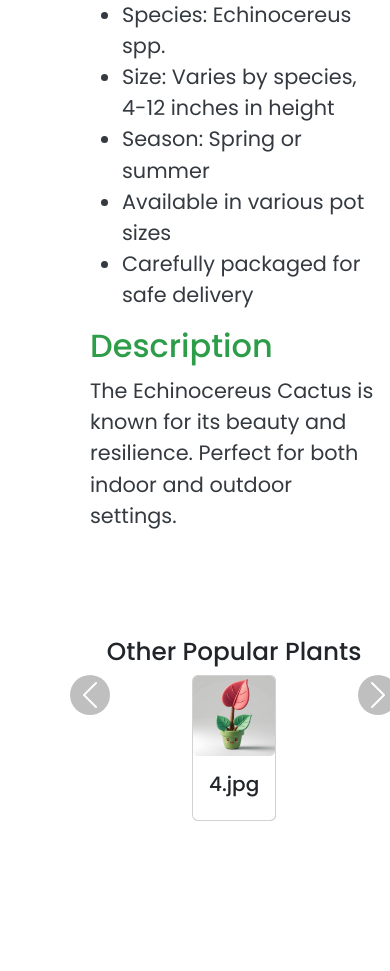
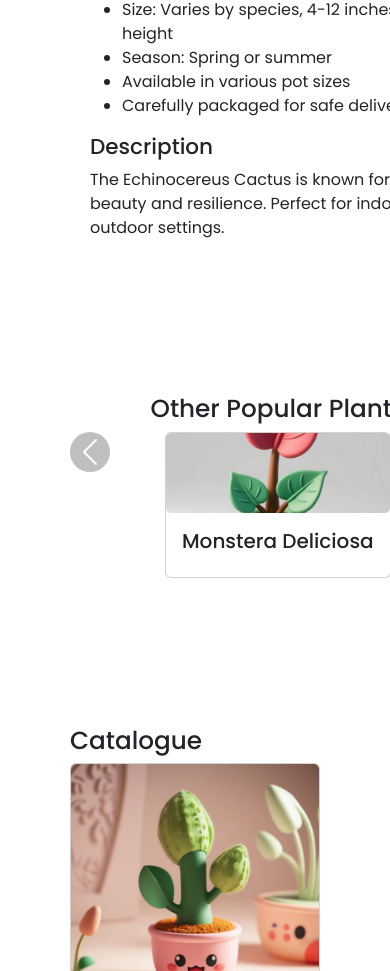
Before and after one commit to QuivyGM/24-OS_Project2, a React (Create React App) app in the folder Plantopia/: page /Plants in a window 390 px wide. Shown: the part 1029-2000 px from the top of the page. Built offline with nearby package versions, Linux system fonts and the light colour scheme.

Commit message:
final placement commits
fixed placements of page elements
needs adjustment so all elements works as intended

```diff
--- a/Plantopia/src/components/Plants.js
+++ b/Plantopia/src/components/Plants.js
@@ -3,14 +3,126 @@ import React, { useRef, useState } from 'react';
 import { useNavigate } from 'react-router-dom';
 import '../styles/pages/_plants.scss';
 
-// Plants component
+// Sample Data
+const popularPlants = [
+    { id: 1, image: './images/1.jpg', title: 'Fiddle Leaf Fig' },
+    { id: 2, image: './images/2.jpg', title: 'Snake Plant' },
+    { id: 3, image: './images/3.jpg', title: 'Peace Lily' },
+    { id: 4, image: './images/4.jpg', title: 'Monstera Deliciosa' },
+];
+
+// Carousel Item Component
+const CarouselItem = ({ image, title, isActive }) => (
+    <div className={`carousel-item ${isActive ? 'active' : ''}`}>
+        <div className="product-card card mx-auto">
+            <img
+                src={image}
+                alt={`Image of ${title}`}
+                className="card-img-top"
+                loading="lazy"
+            />
+            <div className="card-body">
+                <h5 className="card-title">{title}</h5>
+            </div>
+        </div>
+    </div>
+);
+
+// Weekly Others Component
+const WeeklyOthers = () => (
+    <div className="weekly_others">
+    <h2>Other Popular Plants</h2>
+    <div id="horizontalCarousel" className="carousel slide" data-bs-ride="carousel">
+        <div className="carousel-inner">
+            {popularPlants.map((plant, index) => (
+                <CarouselItem
+                    key={plant.id}
+                    image={plant.image}
+                    title={plant.title}
+                    isActive={index === 0}
+                />
+            ))}
+        </div>
+        <button
+            className="carousel-control-prev"
+            type="button"
+            data-bs-target="#horizontalCarousel"
+            data-bs-slide="prev"
+            aria-label="Previous popular plants"
+        >
+            <span className="carousel-control-prev-icon" aria-hidden="true"></span>
+        </button>
+        <button
+            className="carousel-control-next"
+            type="button"
+            data-bs-target="#horizontalCarousel"
+            data-bs-slide="next"
+            aria-label="Next popular plants"
+        >
+            <span className="carousel-control-next-icon" aria-hidden="true"></span>
+        </button>
+    </div>
+</div>
+);
+
+// Catalogue Component
+const Catalogue = () => {
+    const plantCatalogue = [
+        { id: 1, image: './images/1.jpg', title: 'Modern Picture 1', rating: 5 },
+        { id: 2, image: './images/2.jpg', title: 'Modern Picture 2', rating: 4 },
+        { id: 3, image: './images/3.jpg', title: 'Modern Picture 3', rating: 3 },
+        { id: 4, image: './images/4.jpg', title: 'Modern Picture 4', rating: 4 },
+        { id: 5, image: './images/5.jpg', title: 'Modern Picture 5', rating: 4 },
+        { id: 6, image: './images/6.jpg', title: 'Modern Picture 6', rating: 4 },
+        { id: 7, image: './images/7.jpg', title: 'Modern Picture 7', rating: 4 },
+        { id: 8, image: './images/8.jpg', title: 'Modern Picture 8', rating: 4 },
+    ];
+
+    return (
+        <section className="catalogue mt-5">
+            <h2>Catalogue</h2>
+            <div className="row">
+                {Array.from({ length: Math.ceil(plantCatalogue.length / 4) }).map((_, rowIndex) => (
+                    <React.Fragment key={rowIndex}>
+                        {plantCatalogue.slice(rowIndex * 4, rowIndex * 4 + 4).map((plant) => (
+                            <div key={plant.id} className="col-md-3">
+                                <div className="product-card card">
+                                    <img
+                                        src={plant.image}
+                                        alt={`Image of ${plant.title}`}
+                                        className="card-img-top"
+                                        loading="lazy"
+                                    />
+                                    <div className="card-body">
+                                        <h5 className="card-title">{plant.title}</h5>
+                                        <div className="star-rating">
+                                            {[...Array(5)].map((_, index) => (
+                                                <span
+                                                    key={index}
+                                                    className={`star ${index < plant.rating ? 'filled' : ''}`}
+                                                >
+                                                    &#9733;
+                                                </span>
+                                            ))}
+                                        </div>
+                                        <button className="btn btn-outline-primary">See More</button>
+                                    </div>
+                                </div>
+                            </div>
+                        ))}
+                    </React.Fragment>
+                ))}
+            </div>
+        </section>
+    );
+};
+
+// Plants Component
 const Plants = () => {
-    // State and references
     const navigate = useNavigate();
     const searchInputRef = useRef(null);
     const [showInput, setShowInput] = useState(false);
 
-    // Handlers for navigation
     const handleLogoClick = (event) => {
         event.preventDefault();
         navigate('/');
@@ -29,12 +141,9 @@ const Plants = () => {
             <header className="overlay">
                 <nav className="navbar navbar-expand-lg bg-body-tertiary navbar-main">
                     <div className="container-fluid navbar-box d-flex">
-                        {/* Navbar Brand */}
                         <a className="navbar-brand" href="#" onClick={handleLogoClick}>
-                            <img src="/images/logo.png" alt="logo" />
+                            <img src="/images/logo.png" alt="Plantopia Logo" />
                         </a>
-
-                        {/* Navbar Toggle for Mobile View */}
                         <button
                             className="navbar-toggler"
                             type="button"
@@ -46,33 +155,21 @@ const Plants = () => {
                         >
                             <span className="navbar-toggler-icon"></span>
                         </button>
-
-                        {/* Navbar Links */}
                         <div className="collapse navbar-collapse nav-center" id="navbarSupportedContent">
                             <ul className="navbar-nav mb-2 mb-lg-0">
                                 <li className="nav-item">
-                                    <a className="nav-link active" href="#">
-                                        Plants
-                                    </a>
+                                    <a className="nav-link active" href="#plants">Plants</a>
                                 </li>
                                 <li className="nav-item">
-                                    <a className="nav-link active" href="#">
-                                        Community
-                                    </a>
+                                    <a className="nav-link active" href="#community">Community</a>
                                 </li>
                                 <li className="nav-item" onClick={handleShopClick}>
-                                    <a className="nav-link active" href="#">
-                                        Shop
-                                    </a>
+                                    <a className="nav-link active" href="#shop">Shop</a>
                                 </li>
                                 <li className="nav-item">
-                                    <a className="nav-link active" href="#">
-                                        About Us
-                                    </a>
+                                    <a className="nav-link active" href="#about">About Us</a>
                                 </li>
                             </ul>
-
-                            {/* Search and Login */}
                             <div className="nav-right">
                                 <form
                                     className="d-flex search-button"
@@ -91,11 +188,11 @@ const Plants = () => {
                                         type="button"
                                         onClick={handleSearchClick}
                                     >
-                                        <img src="/icons/search-normal.svg" alt="search" />
+                                        <img src="/icons/search-normal.svg" alt="Search" />
                                     </button>
                                 </form>
                                 <button onClick={handleLoginClick} className="login-button">
-                                    <img src="/icons/user.svg" alt="login" />
+                                    <img src="/icons/user.svg" alt="Login" />
                                 </button>
                             </div>
                         </div>
@@ -103,38 +200,28 @@ const Plants = () => {
                 </nav>
             </header>
 
-            {/* Title */}
+            {/* Main Section */}
             <main className="product-page">
                 <h1 className="title-text">
                     Find Your <br />
                     Perfect Plant
                     <img src="/images/plant_icon.png" alt="Plant Icon" className="plant-icon" />
                 </h1>
-
                 <section className="Weekly_frame">
                     <h2>Plant of the Week</h2>
                     <hr className="custom-hr" />
-
-                    {/* Plant Details */}
                     <div className="weekly_plant">
-                        {/* Weekly - Image */}
-                        <div>
                         <div className="image_frame">
                             <img src="/images/1.jpg" alt="Echinocereus Cactus" className="top_plant" />
                             <img src="/images/crown.png" alt="Crown" className="crown_image" />
                         </div>
-                        </div>
-
-                        {/* Weekly - Info */}
                         <div className="info_frame">
                             <h2>Echinocereus Cactus</h2>
-
                             <div className="tags">
                                 <span className="badge bg-success">Indoor</span>
                                 <span className="badge bg-success">Cactus</span>
                             </div>
                             <hr className="custom-hr" />
-                            <div className="features">
                             <h4>Features</h4>
                             <ul>
                                 <li>Species: Echinocereus spp.</li>
@@ -143,72 +230,18 @@ const Plants = () => {
                                 <li>Available in various pot sizes</li>
                                 <li>Carefully packaged for safe delivery</li>
                             </ul>
+                            <h4>Description</h4>
+                            <p>The Echinocereus Cactus is known for its beauty and resilience. Perfect for indoor and outdoor settings.</p>
                         </div>
-                            <div className="description mt-3">
-                                <h4>Description</h4>
-                                <p>
-                                    The Echinocereus Cactus is known for its beauty and resilience. Perfect for both indoor
-                                    and outdoor settings.
-                                </p>
+                        <WeeklyOthers />
                     </div>
-                        </div>
-
-                        {/* Weekly - Others Carousel */}
-                        <div className="weekly_others">
-                            <h2>Other Popular Plants</h2>
-
-                            <div id="horizontalCarousel" className="carousel slide" data-bs-ride="carousel">
-                                <div className="carousel-inner">
-                                    {['1.jpg', '2.jpg', '3.jpg', '4.jpg'].map((fileName, index) => (
-                                        <div
-                                            key={fileName}
-                                            className={`carousel-item ${index === 0 ? 'active' : ''}`}
-                                        >
-                                            <div className="product-card card mx-auto">
-                                                <img
-                                                    src={`./images/${fileName}`}
-                                                    alt={fileName}
-                                                    className="card-img-top"
-                                                />
-                                                <div className="card-body">
-                                                    <h5 className="card-title">{fileName}</h5>
-                                                </div>
-                                            </div>
-                                        </div>
-                                    ))}
-                                </div>
-                                <button
-                                    className="carousel-control-prev"
-                                    type="button"
-                                    data-bs-target="#horizontalCarousel"
-                                    data-bs-slide="prev"
-                                >
-                                    <span className="carousel-control-prev-icon" aria-hidden="true"></span>
-                                    <span className="visually-hidden">Previous</span>
-                                </button>
-                                <button
-                                    className="carousel-control-next"
-                                    type="button"
-                                    data-bs-target="#horizontalCarousel"
-                                    data-bs-slide="next"
-                                >
-                                    <span className="carousel-control-next-icon" aria-hidden="true"></span>
-                                    <span className="visually-hidden">Next</span>
-                                </button>
-                            </div>
-                        </div>
-                    </div> {/* end of weekly plant */}
-                </section> {/* end of weekly frame */}
-
-                {/* plant catalogue*/}
-                <section className="catalogue">
 
                 </section>
 
+                <Catalogue />
+            </main>
 
-
-            </main> {/* end of product page */}
-            {/* Footer Section */}
+            {/* Footer */}
             <footer className="footer py-5">
                 <div className="row text-center">
                     <div className="col-md-3 footer-logo">
@@ -234,7 +267,7 @@ const Plants = () => {
                 </div>
                 <p className="footer-note text-center mt-4">garden.com © All rights reserved</p>
             </footer>
-        </div>  // end of plants page
+        </div>
     );
 };
 
```
Lines whose indentation alone changed are shown as unchanged.
